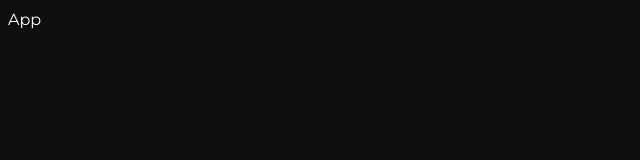
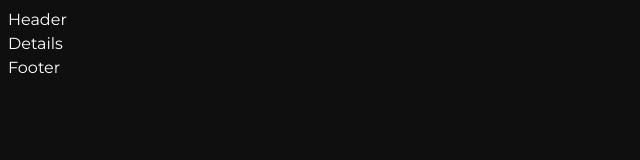
Before and after one commit to ShubhamShrestha25/MovieApp, a React (Create React App) app: page /1/1 in a window 1280 px wide. Shown: the top 160 px of the page, without its empty margins (0-640 px from the left). Built offline with nearby package versions, Linux system fonts and the light colour scheme.

Commit message:
Routes setup

```diff
--- a/package.json
+++ b/package.json
@@ -10,7 +10,7 @@
     "query-string": "^7.1.1",
     "react": "^18.2.0",
     "react-dom": "^18.2.0",
-    "react-router-dom": "^6.3.0",
+    "react-router-dom": "^5.3.3",
     "react-scripts": "5.0.1",
     "sass": "^1.54.0",
     "swiper": "^6.8.4",
--- a/src/App.js
+++ b/src/App.js
@@ -1,7 +1,24 @@
 import "./App.scss";
+import "swiper/swiper.min.css";
+import { BrowserRouter, Route } from "react-router-dom";
+import Header from "./components/header/Header";
+import Footer from "./components/footer/Footer";
+import Routess from "./config/Routess";
 
 function App() {
-  return <div className="App">App</div>;
+  return (
+    <BrowserRouter>
+        <Route
+          render={(props) => (
+            <>
+              <Header {...props} />
+              <Routess />
+              <Footer />
+            </>
+          )}
+        />
+    </BrowserRouter>
+  );
 }
 
 export default App;
--- /dev/null
+++ b/src/components/footer/Footer.js
@@ -0,0 +1,9 @@
+import React from 'react'
+
+const Footer = () => {
+  return (
+    <div>Footer</div>
+  )
+}
+
+export default Footer
--- /dev/null
+++ b/src/components/header/Header.js
@@ -0,0 +1,9 @@
+import React from 'react'
+
+const Header = () => {
+  return (
+    <div>Header</div>
+  )
+}
+
+export default Header
--- /dev/null
+++ b/src/config/Routess.js
@@ -0,0 +1,18 @@
+import React from "react";
+import { Route, Switch } from "react-router-dom";
+import Catalog from "../pages/Catalog";
+import Details from "../pages/Details";
+import Home from "../pages/Home";
+
+const Routess = () => {
+  return (
+    <Switch>
+      <Route path="/:category/search/:keyword" component={Catalog} />
+      <Route path="/:category/:id" component={Details} />
+      <Route path="/:category" component={Catalog} />
+      <Route path="/" exact component={Home} />
+    </Switch>
+  );
+};
+
+export default Routess;
--- /dev/null
+++ b/src/pages/Catalog.js
@@ -0,0 +1,9 @@
+import React from 'react'
+
+const Catalog = () => {
+  return (
+    <div>Catalog</div>
+  )
+}
+
+export default Catalog
--- /dev/null
+++ b/src/pages/Details.js
@@ -0,0 +1,9 @@
+import React from 'react'
+
+const Details = () => {
+  return (
+    <div>Details</div>
+  )
+}
+
+export default Details
--- /dev/null
+++ b/src/pages/Home.js
@@ -0,0 +1,9 @@
+import React from 'react'
+
+const Home = () => {
+  return (
+    <div>Home</div>
+  )
+}
+
+export default Home
```
Also changed, not shown: 1 other file (tests, documents, lock files or other folders).
